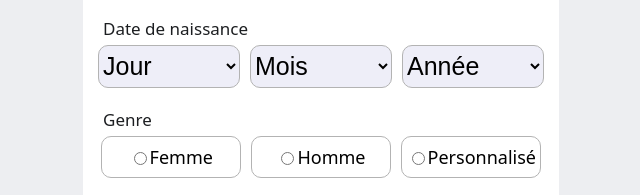
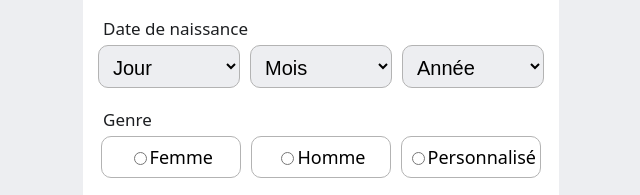
Before and after one commit to Sultan9463/Facebook_SignUp_Page, a plain HTML site: page index.html in a window 1280 px wide. Shown: the part 357-552 px from the top of the page, 319-959 px from the left. Drawn offline with Linux system fonts and the light colour scheme.

Commit message:
modification

```diff
--- a/index.html
+++ b/index.html
@@ -101,7 +101,7 @@
                 <option value="">2022</option>
                 <option value="">2023</option>
                 <option value="">2024</option>
-                <option value="">202'</option>
+                <option value="">2025</option>
             </select>
         </div>
             <p class="date">Genre</p>
--- a/style.css
+++ b/style.css
@@ -86,10 +86,11 @@ select{
     height: 43px;
     border: solid none;
     border-radius: 10px;
-    background-color: #eeeef8;
-    font-size: 25px;
+    background-color: #EDEEF1;
+    font-size: 20px;
     border-color: #B3B3B3;
     outline-color: black;
+    padding: 10px;
 }
 .jour{
     display: flex;
```
